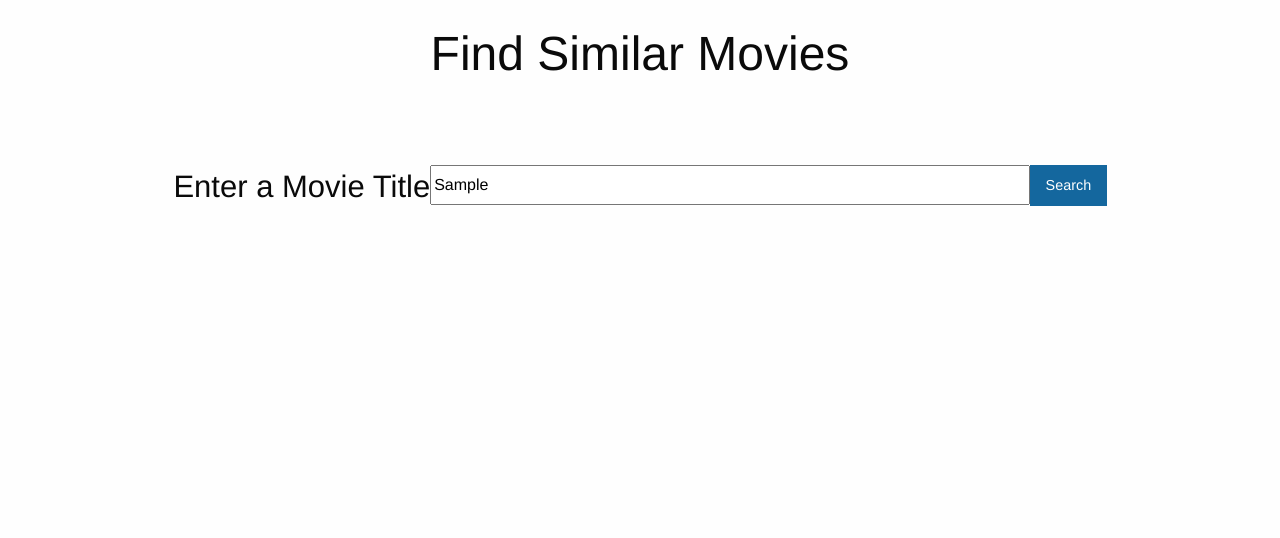
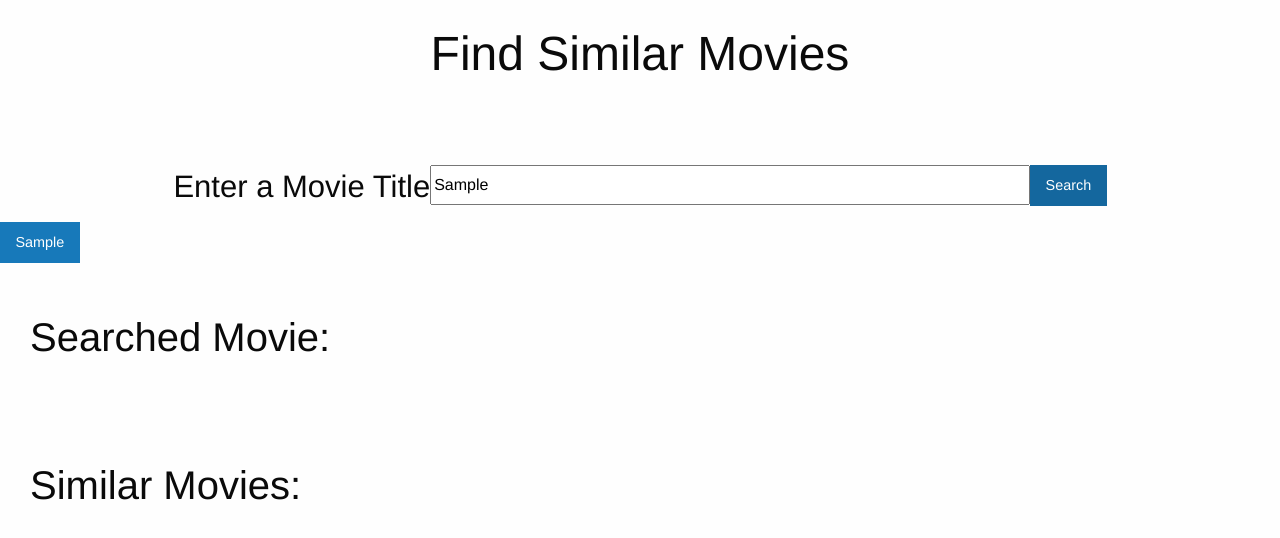
Before and after one commit to CurranCollins/TopRatedMovies, a plain HTML site: page index.html in a window 1280 px wide. Both pictures are taken after typing "Sample" into the empty fields and a click on the button "Search". Drawn offline with nearby package versions, Linux system fonts and the light colour scheme; no server answers.

Commit message:
local storage

```diff
--- a/assets/js/script.js
+++ b/assets/js/script.js
@@ -13,14 +13,27 @@ $("#search-button").click(function () {
   title = title.split(" ").join("+");
   console.log(title);
 
-  $.ajax(`http://www.omdbapi.com/?apikey=beff67b&t=${title}`).then(function (response) {
+  $("#saved-searches").empty();
+
+  for (let i = 0; i < 8; i++) {
+    if (searchHistory[i] != undefined) {
+      $("#saved-searches").append(
+        `<button class="button history-btn">${searchHistory[i]}</button>`
+      );
+    }
+  }
+
+  $.ajax(`http://www.omdbapi.com/?apikey=beff67b&t=${title}`).then(function (
+    response
+  ) {
     if (response.Response == "False") {
-      $("#searched-header").text("Movie not found! Please enter correct title.")
+      $("#searched-header").text(
+        "Movie not found! Please enter correct title."
+      );
       $("#similar-header").empty();
       $("#searched-description").empty();
-      $('.similar-movies').empty();
+      $(".similar-movies").empty();
       $("#movie-poster").attr("src", "");
-
     } else {
       // console.log(response);
       $("#movie-poster").attr("src", response.Poster);
@@ -35,12 +48,14 @@ $("#search-button").click(function () {
       <p>Release Date: ${response.Released}</p>
       <p>Plot: ${response.Plot}</p>
       `);
+    }
 
-      $.ajax(`https://api.themoviedb.org/3/movie/${imdbId}/similar?api_key=43ba0a31020fe2244998abeaf52535a4&language=en-US&page=1`).then(function (similarMovies) {
+    $.ajax(
+      `https://api.themoviedb.org/3/movie/${imdbId}/similar?api_key=43ba0a31020fe2244998abeaf52535a4&language=en-US&page=1`
+    ).then(function (similarMovies) {
+      console.log(similarMovies);
 
-        console.log(similarMovies);
-
-      $('.similar-movies').empty();
+      $(".similar-movies").empty();
 
       for (var i = 0; i < similarMovies.results.length; i++) {
         var fullUrl = posterUrl + similarMovies.results[i].poster_path;
@@ -67,4 +82,12 @@ $("#search-button").click(function () {
   });
 });
 
+$(".history-btn").click(function () {});
+
+// let searchHistory = [];
+// searchHistory.push(title);
+//   localStorage.setItem("search history", searchHistory);
+
+function renderPreviousSearches() {}
+
 // http://www.omdbapi.com/?i=tt3896198&apikey=beff67b
--- a/index.html
+++ b/index.html
@@ -39,11 +39,17 @@
         </div>
       </div>
 
+      <div
+        id="saved-searches"
+        class="column"
+        style="justify-content: right"
+      ></div>
+
       <div>
         <h2 id="searched-header" style="padding: 30px"></h2>
         <!-- Empty divs for movie searched poster and info and similar results poster and info-->
-        <div><img src="" id="movie-poster" /></div>
-        <div id="searched-description"></div>
+        <div class="column"><img src="" id="movie-poster" /></div>
+        <div class="column" id="searched-description"></div>
       </div>
 
       <div>
```
